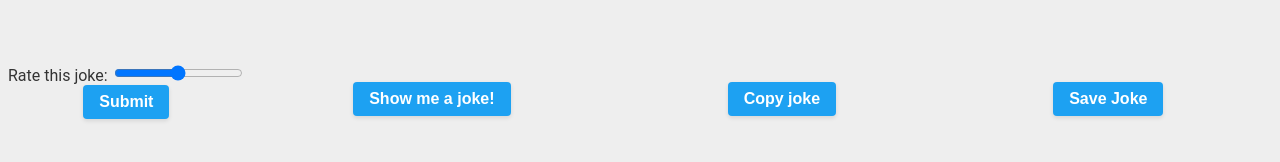
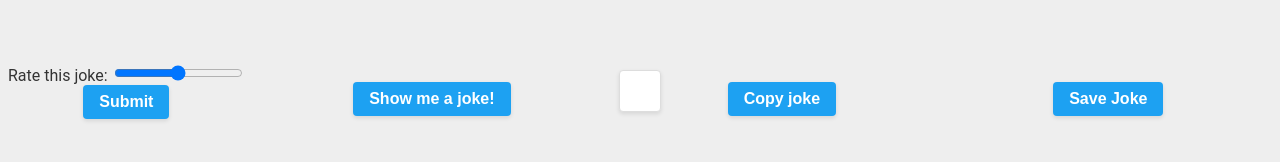
Before and after one commit to tyler-Github/Jokes_Site, a plain HTML site: page index.html in a window 1280 px wide. Shown: the part 309-471 px from the top of the page. Drawn offline with nearby package versions, Linux system fonts and the light colour scheme.

Commit message:
Update jokes.css

```diff
--- a/jokes.css
+++ b/jokes.css
@@ -23,8 +23,8 @@ body {
     background-color: #fff;
   }
 
-.average-rating-container {
-      position: absolute;
+#average-rating-container {
+    position: absolute;
     top: 50%;
     left: 50%;
     transform: translate(-50%, -50%);
```
